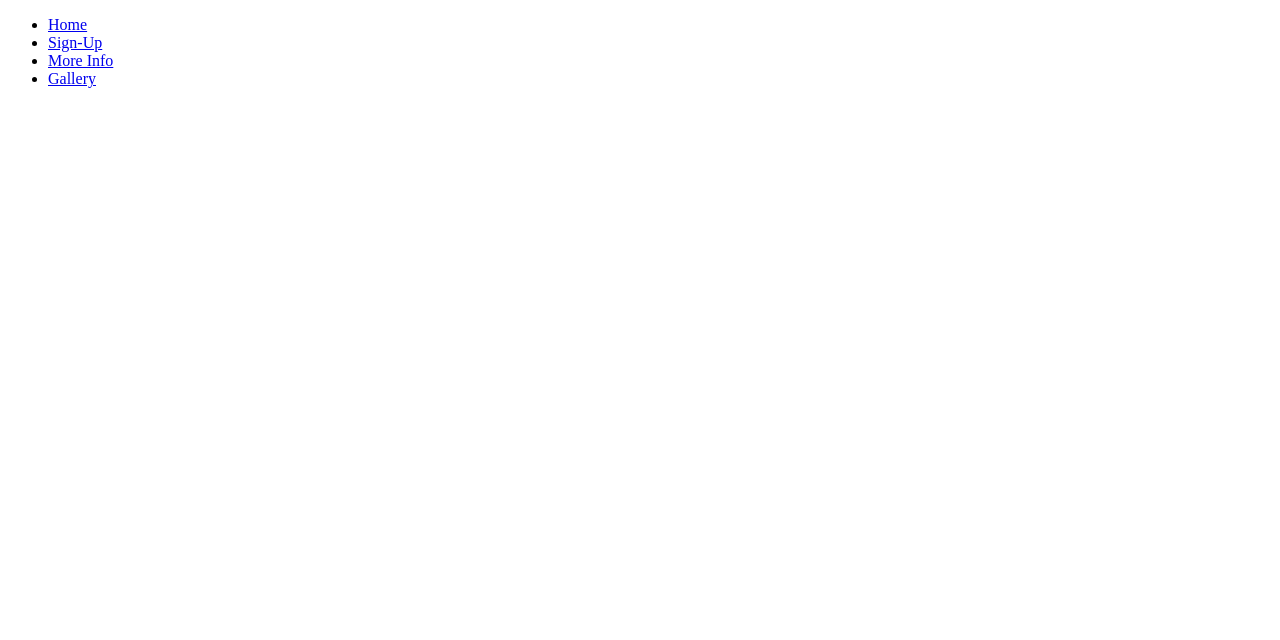
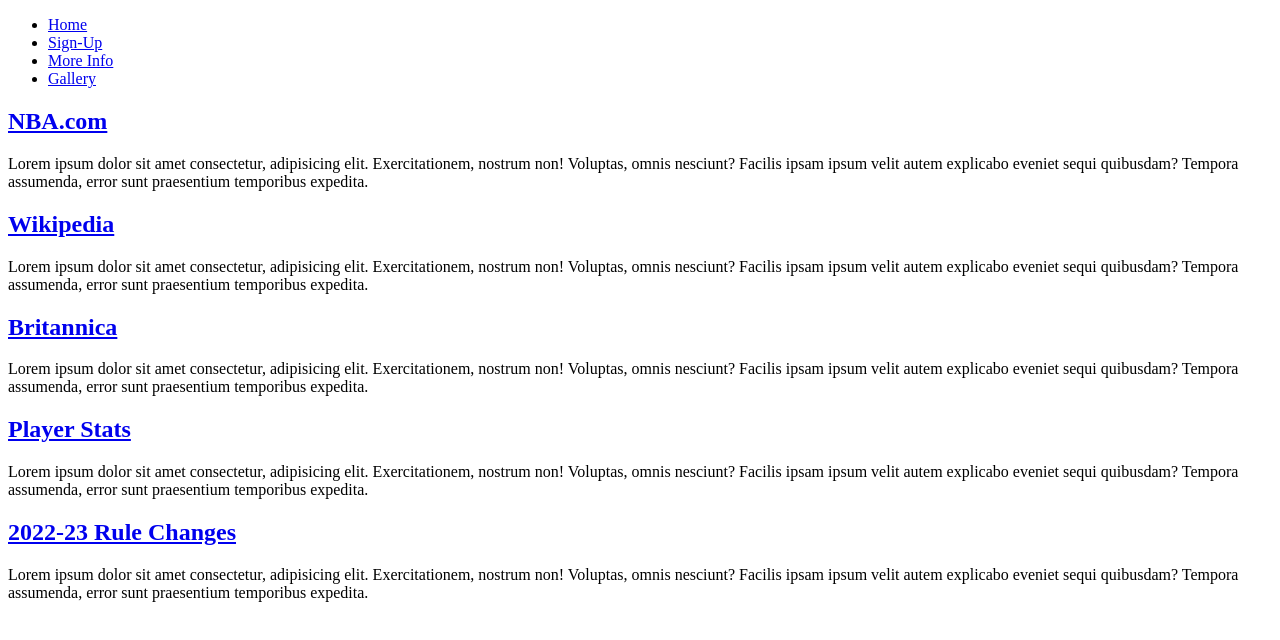
Before and after one commit to rpowelson12/firstSite, a plain HTML site: page more-info.html in a window 1280 px wide. Drawn offline with Linux system fonts and the light colour scheme.

Commit message:
almost done with html

```diff
--- a/more-info.html
+++ b/more-info.html
@@ -8,11 +8,67 @@
 
     </head>
     <body>
-        <ul>
+        <ul class="nav">
             <li><a href="pageOne.html">Home</a></li>
             <li><a href="sign-up.html">Sign-Up</a></li>
             <li><a href="more-info.html">More Info</a></li>
             <li><a href="gallery.html">Gallery</a></li>
         </ul>
+        <div class="nba">
+            <h2><a href="https://www.nba.com">NBA.com</a></h2>
+            <p>
+
+                Lorem ipsum dolor sit amet consectetur,
+                adipisicing elit. Exercitationem, nostrum
+                non! Voluptas, omnis nesciunt? Facilis ipsam
+                ipsum velit autem explicabo eveniet sequi
+                quibusdam? Tempora assumenda, error sunt
+                praesentium temporibus expedita.
+            </p>
+        </div>
+        <div class="wiki">
+            <h2><a href="https://en.wikipedia.org/wiki/National_Basketball_Association">Wikipedia</a></h2>
+            <p>
+                Lorem ipsum dolor sit amet consectetur,
+                adipisicing elit. Exercitationem, nostrum
+                non! Voluptas, omnis nesciunt? Facilis ipsam
+                ipsum velit autem explicabo eveniet sequi
+                quibusdam? Tempora assumenda, error sunt
+                praesentium temporibus expedita.
+            </p>
+        </div>
+        <div class="britannica">
+            <h2><a href="https://www.britannica.com/topic/National-Basketball-Association">Britannica</a></h2>
+            <p>
+                Lorem ipsum dolor sit amet consectetur,
+                adipisicing elit. Exercitationem, nostrum
+                non! Voluptas, omnis nesciunt? Facilis ipsam
+                ipsum velit autem explicabo eveniet sequi
+                quibusdam? Tempora assumenda, error sunt
+                praesentium temporibus expedita.
+            </p>
+        </div>
+        <div class="players">
+            <h2><a href="https://basketball.realgm.com/nba/players">Player Stats</a></h2>
+            <p>
+                Lorem ipsum dolor sit amet consectetur,
+                adipisicing elit. Exercitationem, nostrum
+                non! Voluptas, omnis nesciunt? Facilis ipsam
+                ipsum velit autem explicabo eveniet sequi
+                quibusdam? Tempora assumenda, error sunt
+                praesentium temporibus expedita.
+            </p>
+        </div>
+        <div class="rules">
+            <h2><a href="https://bleacherreport.com/articles/10052738-explaining-the-nba-rule-changes-for-2022-23-season">2022-23 Rule Changes</a></h2>
+            <p>
+                Lorem ipsum dolor sit amet consectetur,
+                adipisicing elit. Exercitationem, nostrum
+                non! Voluptas, omnis nesciunt? Facilis ipsam
+                ipsum velit autem explicabo eveniet sequi
+                quibusdam? Tempora assumenda, error sunt
+                praesentium temporibus expedita.
+            </p>
+        </div>
         </body>
 </html>
```
Also changed, not shown: gallery.html (+2 -1 lines), pageOne.html (+25 -6 lines), sign-up.html (+22 -1 lines).
